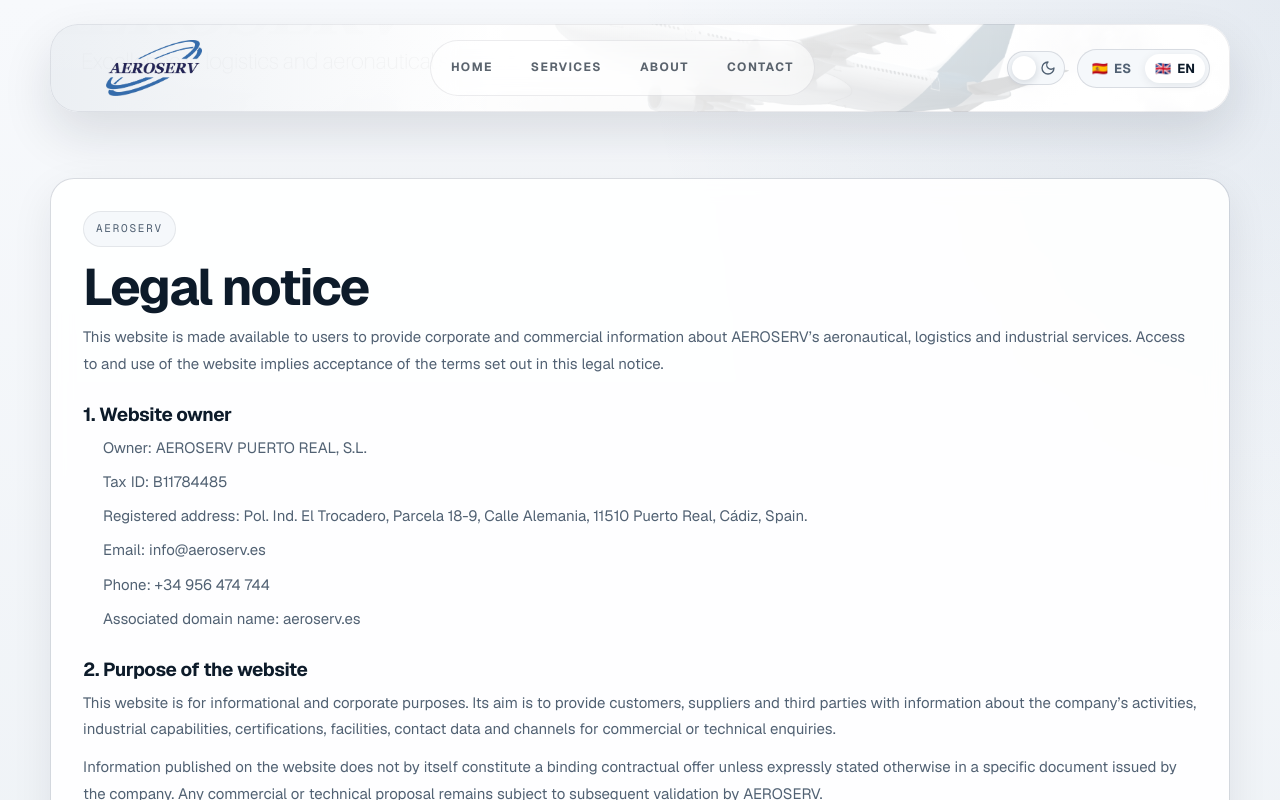
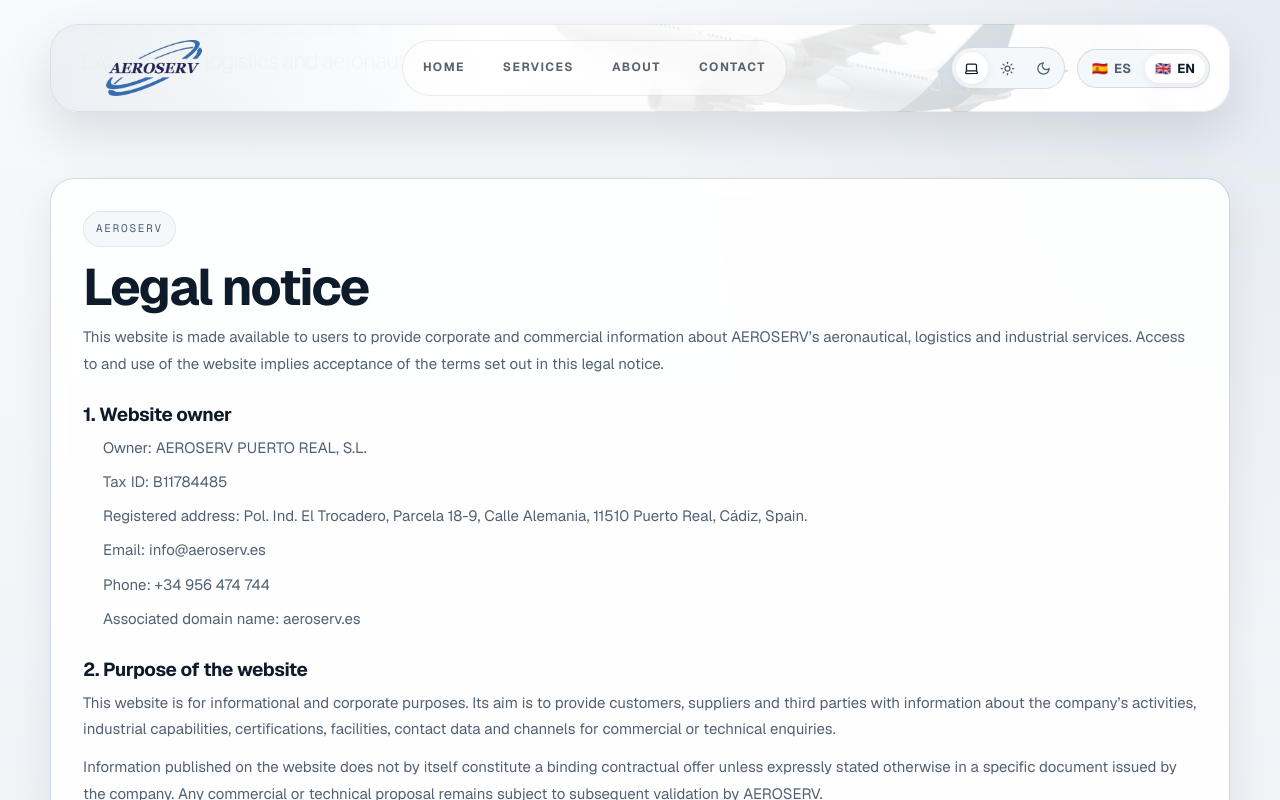
Before and after one commit to gonwi/aeroserv.es, a Next.js app: page /en/legal in a window 1280 px wide. Shown: the top 800 px of the page. Built offline with nearby package versions, Linux system fonts and the light colour scheme.

Commit message:
fix: improve homepage service icon contrast and persist theme preference

```diff
--- a/app/globals.css
+++ b/app/globals.css
@@ -721,14 +721,13 @@
 }
 
 .theme-toggle {
-  position: relative;
-  width: 58px;
-  height: 34px;
+  display: inline-flex;
+  align-items: center;
+  gap: 4px;
+  padding: 4px;
   border-radius: 999px;
   border: 1px solid var(--border);
   background: var(--surface-muted);
-  cursor: pointer;
-  padding: 0;
 }
 
 .dark .theme-toggle {
@@ -736,36 +735,35 @@
   background: rgba(6, 15, 24, 0.78);
 }
 
-.theme-toggle__thumb {
-  position: absolute;
-  top: 4px;
-  left: 4px;
-  width: 24px;
-  height: 24px;
+.theme-toggle__option {
+  width: 32px;
+  height: 32px;
+  display: inline-flex;
+  align-items: center;
+  justify-content: center;
   border-radius: 999px;
-  background: var(--surface);
-  box-shadow: 0 2px 8px rgba(15, 23, 42, 0.16);
-  transition: transform 180ms ease;
+  border: 0;
+  background: transparent;
+  color: var(--muted);
+  cursor: pointer;
+  transition: background 180ms ease, color 180ms ease;
 }
 
-.dark .theme-toggle__thumb {
-  transform: translateX(24px);
-  background: rgba(255,255,255,0.1);
-  box-shadow: none;
+.theme-toggle__option.is-active {
+  background: var(--surface);
+  color: var(--heading);
+  box-shadow: 0 2px 10px rgba(15, 23, 42, 0.08);
 }
 
-.theme-toggle__icon {
-  position: absolute;
-  top: 8px;
-  color: var(--muted);
-}
-
-.dark .theme-toggle__icon {
+.dark .theme-toggle__option {
   color: rgba(233, 241, 248, 0.72);
 }
 
-.theme-toggle__icon--sun { left: 8px; }
-.theme-toggle__icon--moon { right: 8px; }
+.dark .theme-toggle__option.is-active {
+  background: rgba(255,255,255,0.07);
+  color: #fff;
+  box-shadow: none;
+}
 
 .client-grid {
   display: grid;
--- a/app/page.tsx
+++ b/app/page.tsx
@@ -1,5 +1,32 @@
+import { headers } from 'next/headers';
 import { redirect } from 'next/navigation';
 
-export default function Page() {
-  redirect('/es');
+const spanishSpeakingCountries = new Set([
+  'AR',
+  'BO',
+  'CL',
+  'CO',
+  'EC',
+  'ES',
+  'PE',
+  'PY',
+  'UY',
+  'VE',
+]);
+
+export default async function Page() {
+  const requestHeaders = await headers();
+  const country =
+    requestHeaders.get('x-vercel-ip-country') ??
+    requestHeaders.get('cf-ipcountry') ??
+    requestHeaders.get('x-country-code');
+  const acceptLanguage = requestHeaders.get('accept-language') ?? '';
+
+  const locale = country && spanishSpeakingCountries.has(country.toUpperCase())
+    ? 'es'
+    : acceptLanguage.toLowerCase().includes('es')
+      ? 'es'
+      : 'en';
+
+  redirect(`/${locale}`);
 }
--- a/components/providers.tsx
+++ b/components/providers.tsx
@@ -4,7 +4,15 @@
 
 export function Providers({ children }: { children: React.ReactNode }) {
   return (
-    <ThemeProvider attribute="class" defaultTheme="system" enableSystem disableTransitionOnChange>
+    <ThemeProvider
+      attribute="class"
+      defaultTheme="system"
+      enableSystem
+      enableColorScheme
+      disableTransitionOnChange
+      storageKey="aeroserv-theme"
+      themes={['light', 'dark', 'system']}
+    >
       {children}
     </ThemeProvider>
   );
--- a/components/sections.tsx
+++ b/components/sections.tsx
@@ -218,7 +218,7 @@
         <div className="grid-auto">
           {content.services.map((service) => (
             <article key={service.title} className="card" style={{ padding: 24 }}>
-              <div style={{ width: 64, height: 64, borderRadius: 18, display: 'grid', placeItems: 'center', background: 'var(--surface-muted)', border: '1px solid var(--border-soft)' }}>
+              <div style={{ width: 64, height: 64, borderRadius: 18, display: 'grid', placeItems: 'center', background: '#ffffff', border: '1px solid rgba(15, 23, 42, 0.08)', boxShadow: 'inset 0 0 0 1px rgba(15, 23, 42, 0.03)' }}>
                 <Image src={service.icon} alt="" width={36} height={36} style={{ width: 36, height: 36, objectFit: 'contain' }} />
               </div>
               <h3 style={{ fontSize: 22, margin: '18px 0 10px' }}>{service.title}</h3>
--- a/components/theme-toggle.tsx
+++ b/components/theme-toggle.tsx
@@ -1,30 +1,48 @@
 'use client';
 
 import { useEffect, useState } from 'react';
-import { Moon, Sun } from 'lucide-react';
+import { Laptop, Moon, Sun } from 'lucide-react';
 import { useTheme } from 'next-themes';
 
 export function ThemeToggle() {
-  const { resolvedTheme, setTheme } = useTheme();
+  const { theme, resolvedTheme, setTheme } = useTheme();
   const [mounted, setMounted] = useState(false);
 
   useEffect(() => {
     setMounted(true);
   }, []);
 
-  const isDark = mounted ? resolvedTheme === 'dark' : true;
+  const activeTheme = mounted ? (theme ?? 'system') : 'system';
 
   return (
-    <button
-      type="button"
-      className="theme-toggle"
-      onClick={() => setTheme(isDark ? 'light' : 'dark')}
-      aria-label={isDark ? 'Switch to light mode' : 'Switch to dark mode'}
-      title={isDark ? 'Switch to light mode' : 'Switch to dark mode'}
-    >
-      <Sun size={16} className="theme-toggle__icon theme-toggle__icon--sun" />
-      <Moon size={16} className="theme-toggle__icon theme-toggle__icon--moon" />
-      <span className="theme-toggle__thumb" />
-    </button>
+    <div className="theme-toggle" role="group" aria-label="Theme">
+      <button
+        type="button"
+        className={`theme-toggle__option ${activeTheme === 'system' ? 'is-active' : ''}`}
+        onClick={() => setTheme('system')}
+        aria-label={`Use system theme${mounted ? `, currently ${resolvedTheme}` : ''}`}
+        title={`Use system theme${mounted ? ` (${resolvedTheme})` : ''}`}
+      >
+        <Laptop size={15} />
+      </button>
+      <button
+        type="button"
+        className={`theme-toggle__option ${activeTheme === 'light' ? 'is-active' : ''}`}
+        onClick={() => setTheme('light')}
+        aria-label="Use light mode"
+        title="Use light mode"
+      >
+        <Sun size={15} />
+      </button>
+      <button
+        type="button"
+        className={`theme-toggle__option ${activeTheme === 'dark' ? 'is-active' : ''}`}
+        onClick={() => setTheme('dark')}
+        aria-label="Use dark mode"
+        title="Use dark mode"
+      >
+        <Moon size={15} />
+      </button>
+    </div>
   );
 }
```
